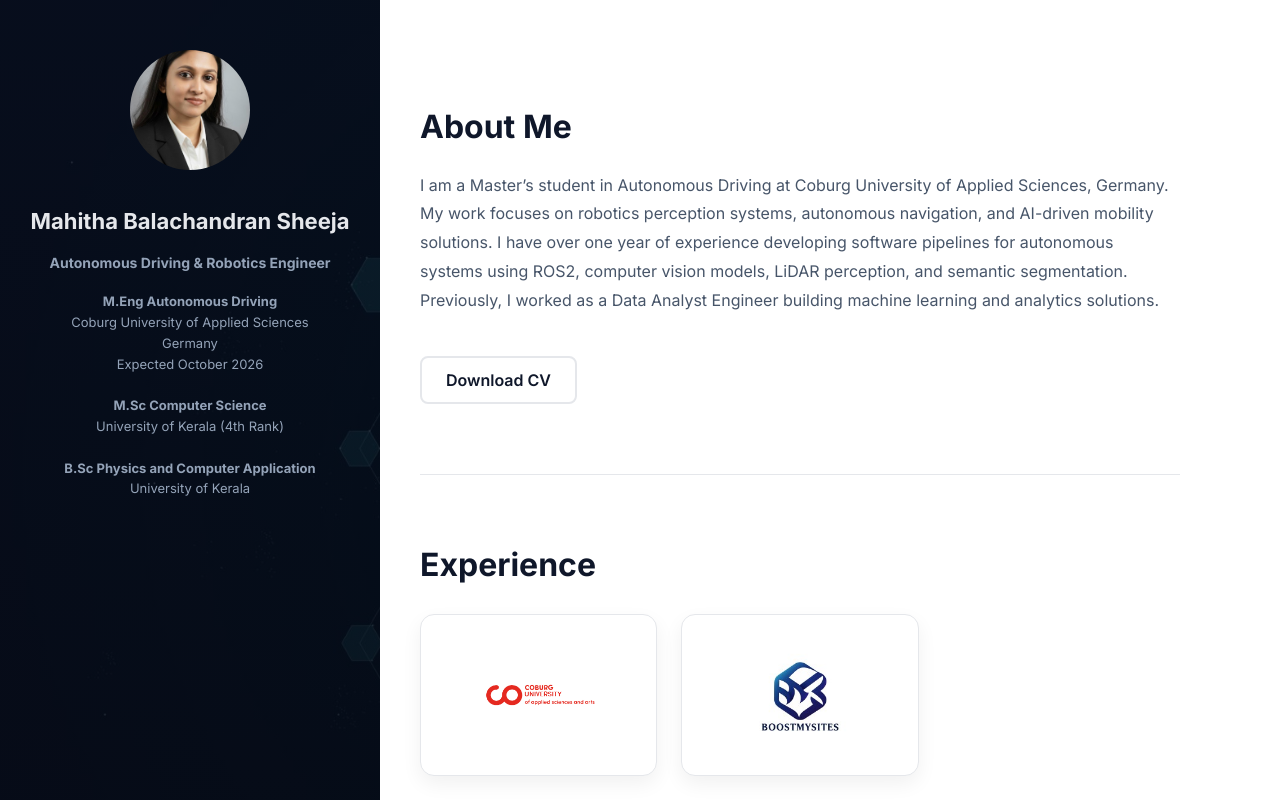
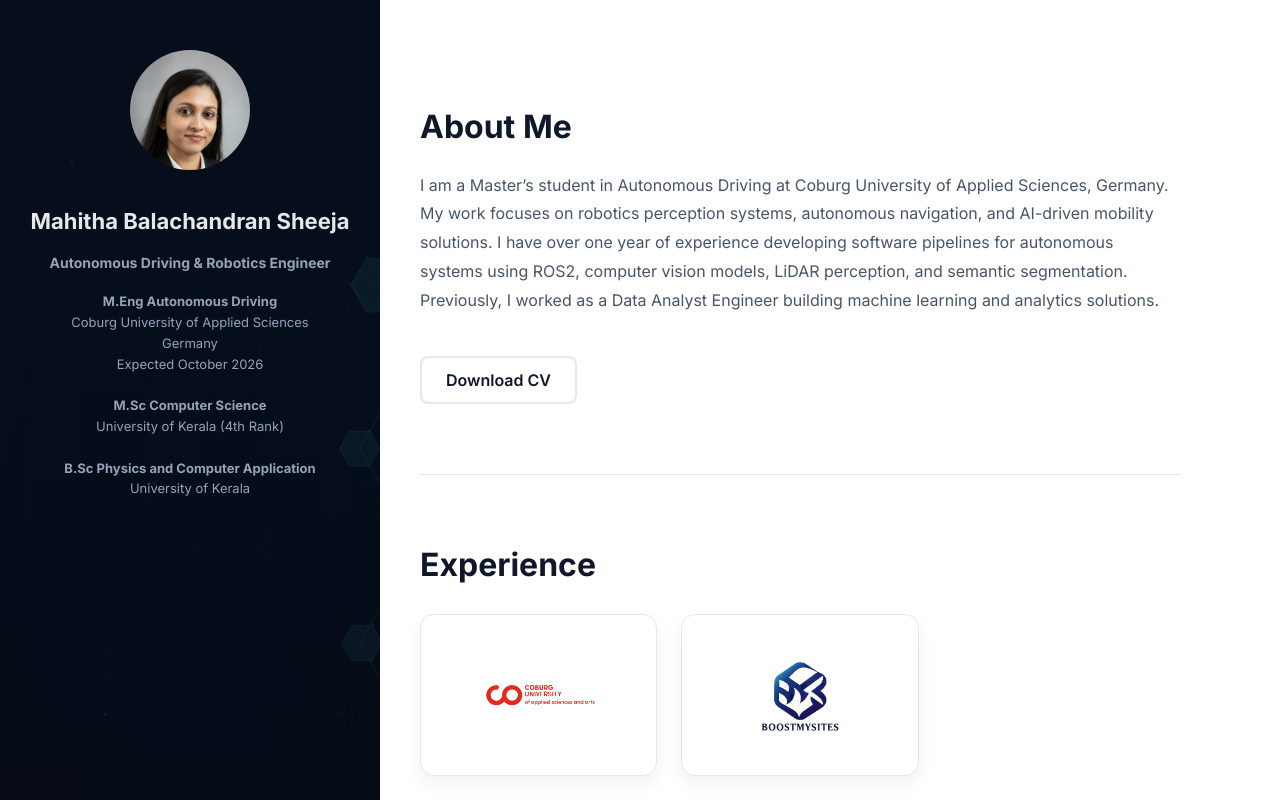
Before and after one commit to mahithabs2025-stack/mahitha-portfolio, a plain HTML site: page index.html in a window 1280 px wide. Shown: the top 800 px of the page. Drawn offline with Linux system fonts and the light colour scheme.

Commit message:
Update index.html

```diff
--- a/index.html
+++ b/index.html
@@ -47,7 +47,9 @@ width:120px;
 height:120px;
 border-radius:50%;
 object-fit:cover;
-margin-bottom:20px;
+object-position:center top;
+display:block;
+margin:0 auto 20px auto;
 }
 
 .sidebar h1{font-size:22px;margin-bottom:6px;}
```
